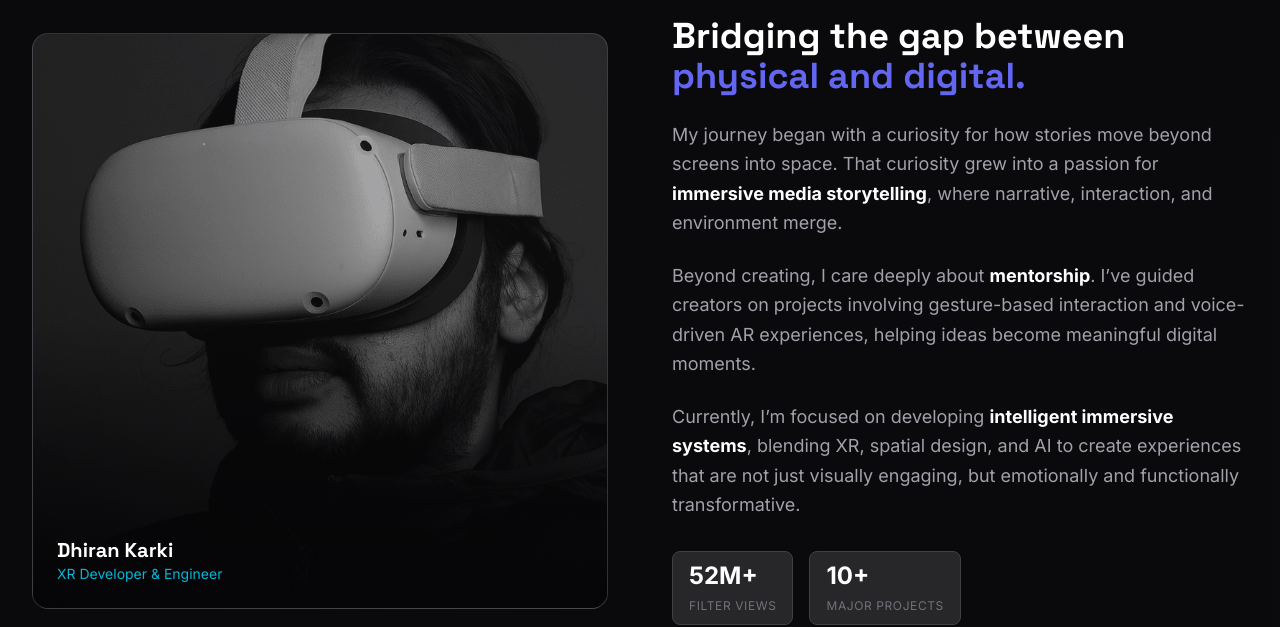
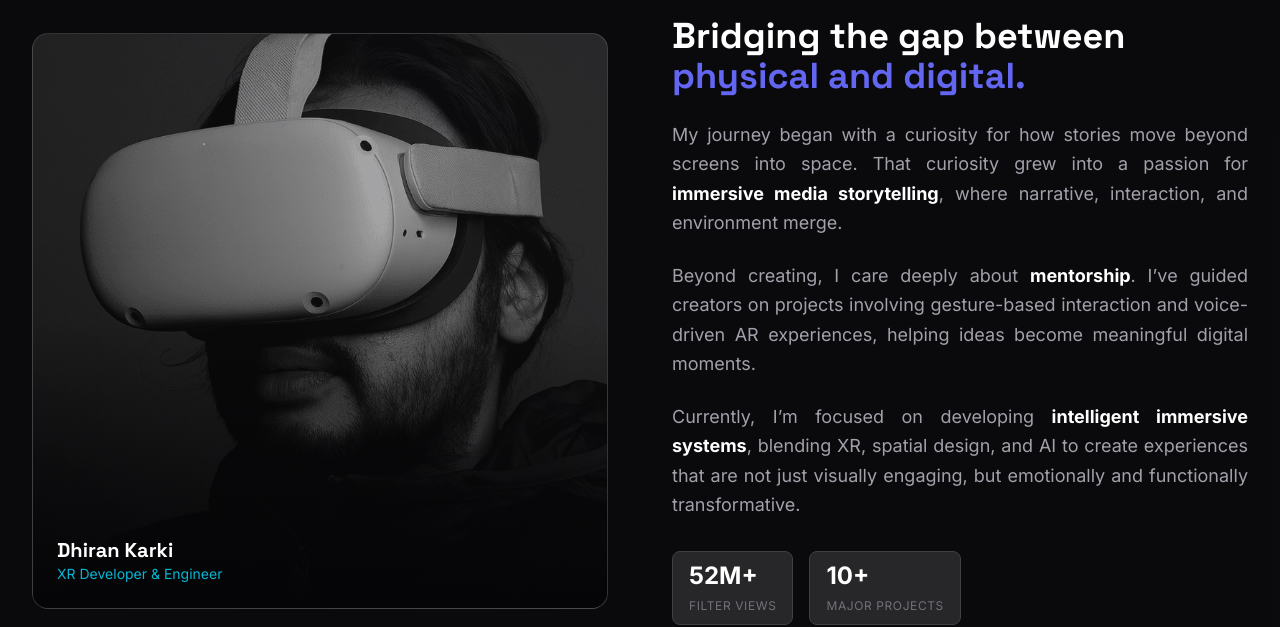
Before and after one commit to Dhiran28/Dhiran28.github.io, a React (Vite) app: page / in a window 1280 px wide. Shown: the part 880-1507 px from the top of the page. Built offline with nearby package versions, Linux system fonts and the light colour scheme.

Commit message:
Update About.tsx

```diff
--- a/components/About.tsx
+++ b/components/About.tsx
@@ -49,7 +49,8 @@ const About: React.FC = () => {
               <span className="text-xr-primary">physical and digital.</span>
             </h2>
 
-            <div className="space-y-6 text-zinc-400 text-lg leading-relaxed">
+            <div className="space-y-6 text-zinc-400 text-lg leading-relaxed text-justify hyphen-auto">
+
               <p>
                My journey began with a curiosity for how stories move beyond screens into space. That curiosity grew into a passion for <strong className="text-white">immersive media storytelling</strong>, where narrative, interaction, and environment merge.
               </p>
```
